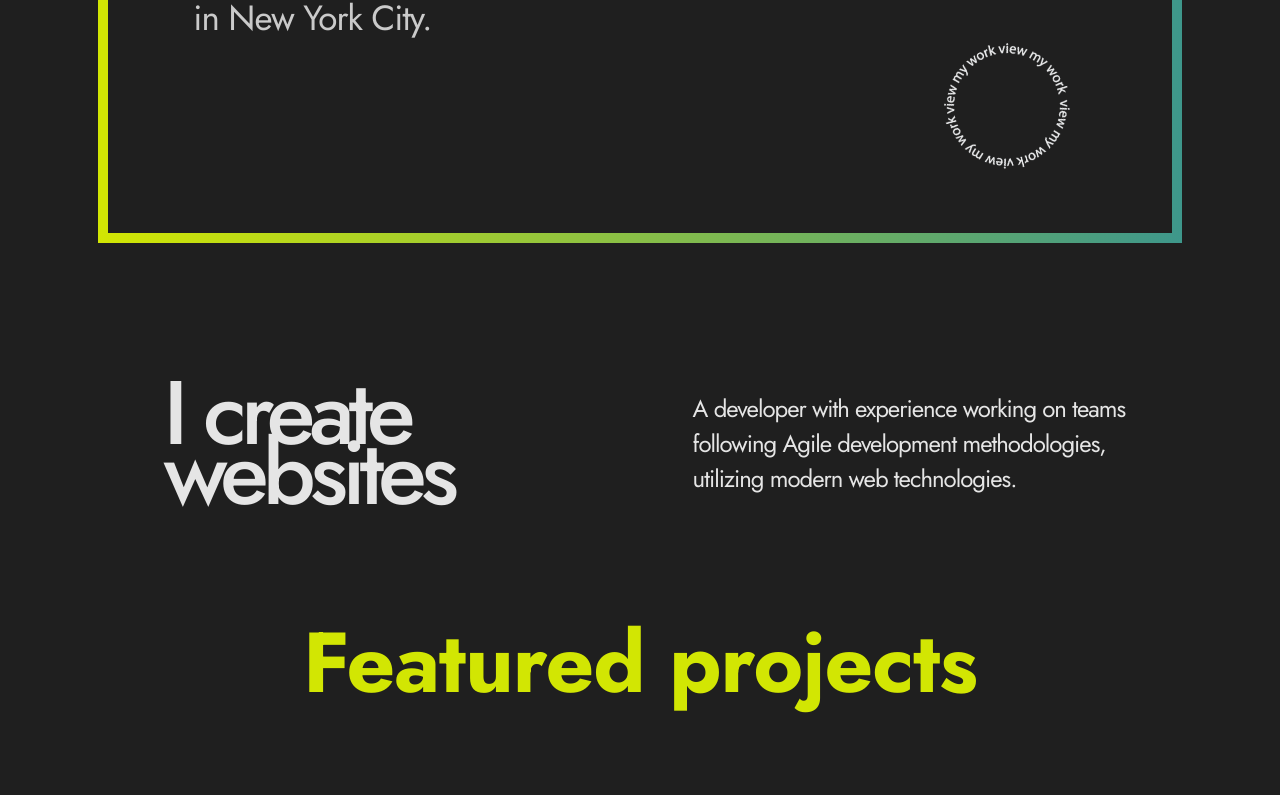
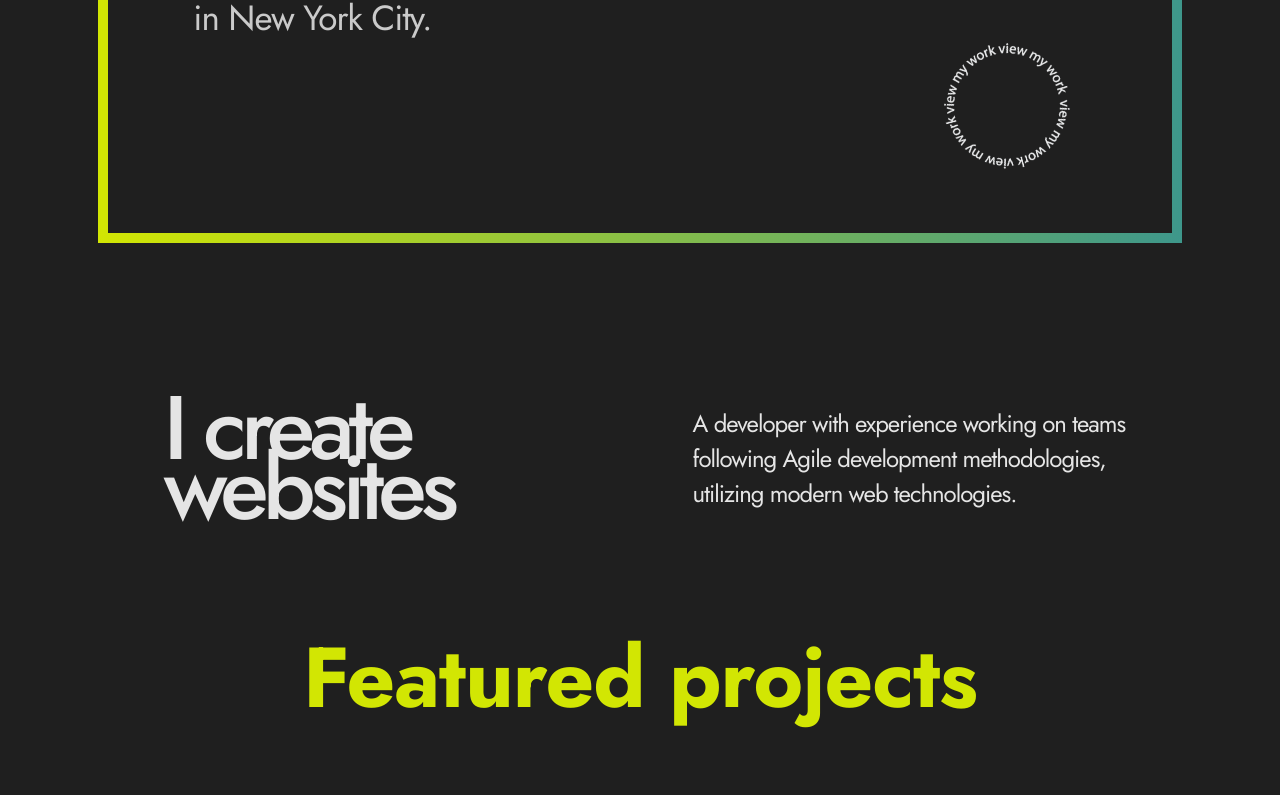
Before and after one commit to AndersBau/portfolio, a React (Create React App) app: page / in a window 1280 px wide. Shown: the part 533-1328 px from the top of the page. Built offline with nearby package versions, Linux system fonts and the light colour scheme; a web font is replaced by a local one.

Commit message:
setting up deployment fixes for marketing

```diff
--- a/src/sass/pages/_home.scss
+++ b/src/sass/pages/_home.scss
@@ -24,7 +24,7 @@
     min-height: 40vh;
     padding: 0 2%;
     align-items: center;
-    margin: 3rem 0 1rem 0;
+    margin: 4.5rem 0 1rem 0;
     @include respond(tab-port) {
         padding: 0 12% 0 16%;
         justify-content: center;
```
